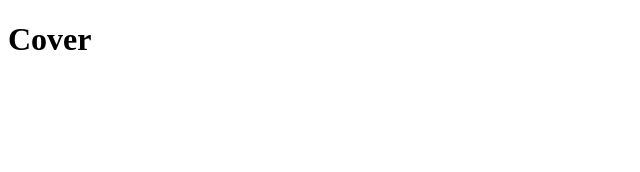
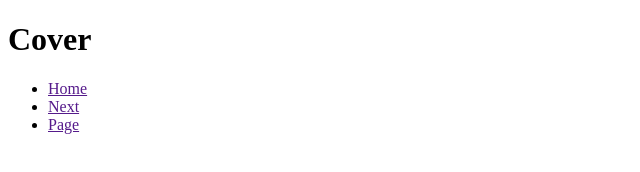
Before and after one commit to uwuMAKSON/homeWork3, a plain HTML site: page index.html in a window 1280 px wide. Shown: the whole page, without its empty margins (0-640 px from the left). Drawn offline with Linux system fonts and the light colour scheme.

Commit message:
added nav in ul in li3 a

```diff
--- a/index.html
+++ b/index.html
@@ -10,7 +10,13 @@
     <header>
         <div>
             <h1>Cover</h1>
-
+            <nav>
+                <ul>
+                    <li><a href="">Home</a></li>
+                    <li><a href="">Next</a></li>
+                    <li><a href="">Page</a></li>
+                </ul>
+            </nav>
         </div>
     </header>
 </body>
```
